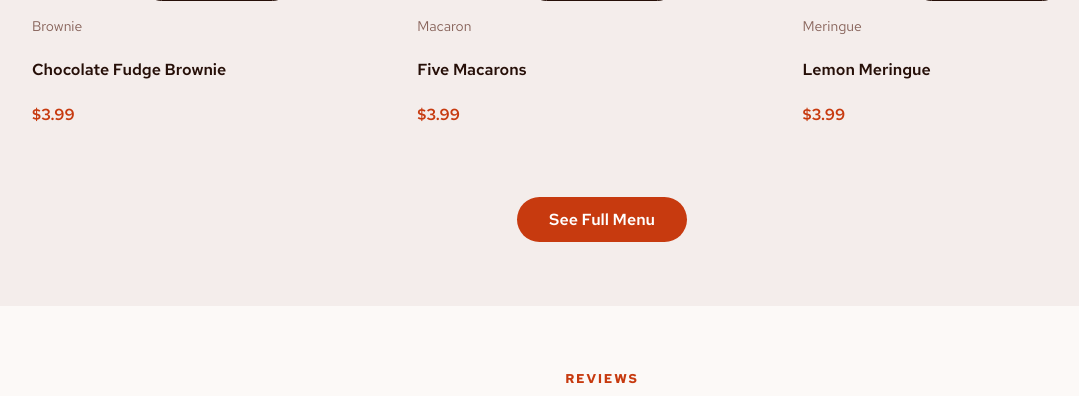
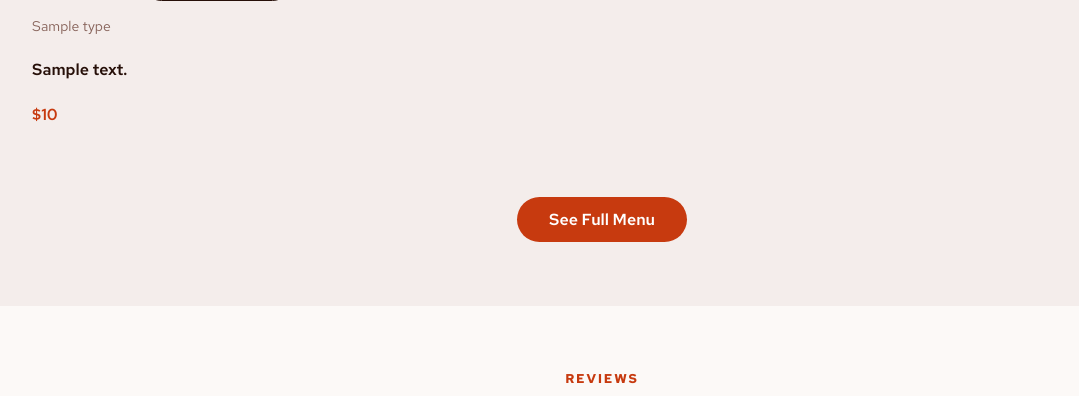
Before and after one commit to victorakins02/Django-Yellow-Crumble, a Django app: template myapp/templates/myapp/home.html in a window 1280 px wide. Shown: the part 1881-2277 px from the top of the page, without its empty margins (38-1117 px from the left). Run offline with Django 5.2, Linux system fonts and the light colour scheme; the template is opened without the code that fills it: most values are stand-ins (such as "Sample title", 1, 10 or a date in 2020).

Commit message:
Added images to Home page using jinja

```diff
--- a/myapp/templates/myapp/home.html
+++ b/myapp/templates/myapp/home.html
@@ -1,4 +1,5 @@
 {% extends "myapp/base.html" %}
+{% load static %}
 
 {% block title %}Home - Yellow Crumble{% endblock %}
 
@@ -73,49 +74,23 @@
       <!-- Reuses .grid-wrap and .grid-item from style.css -->
       <div class="featured-grid">
         <div class="grid-wrap">
-
+          {% for item in items %}
             <!-- Item 1 -->
             <article class="grid-item">
               <div class="button-container">
                 <figure class="image-box">
-                <img src="../images/image-brownie-desktop.jpg" alt="Chocolate Fudge Brownie">
+                  <img src="{% static 'myapp/images/' %}{{ item.image_name }}" alt="{{ item.name }}">
                   <span class="badge">⭐ Fan Favourites</span>
                 </figure>
-              <a href="index.html" class="add-to-cart-button">View on Menu</a>
+                <a href="{% url 'index' %}" class="add-to-cart-button">View on Menu</a>
               </div>
-            <div class="item-type">Brownie</div>
-            <h3 class="third-header">Chocolate Fudge Brownie</h3>
-            <div class="item-price">$3.99</div>
+              <div class="item-type">{{ item.type }}</div>
+              <h3 class="third-header">{{ item.description }}</h3>
+              <div class="item-price">${{ item.price }}</div>
             </article>
-
-          <!-- Item 2 -->
-          <article class="grid-item">
-            <div class="button-container">
-              <figure class="image-box">
-                <img src="../images/image-macaron-desktop.jpg" alt="Five Macarons">
-                <span class="badge">🔥 Popular</span>
-              </figure>
-              <a href="index.html" class="add-to-cart-button">View on Menu</a>
-            </div>
-            <div class="item-type">Macaron</div>
-            <h3 class="third-header">Five Macarons</h3>
-            <div class="item-price">$3.99</div>
-          </article>
-
-          <!-- Item 3 -->
-          <article class="grid-item">
-            <div class="button-container">
-              <figure class="image-box">
-                <img src="../images/image-meringue-desktop.jpg" alt="Lemon Meringue">
-                <span class="badge">✨ New</span>
-              </figure>
-              <a href="index.html" class="add-to-cart-button">View on Menu</a>
-            </div>
-            <div class="item-type">Meringue</div>
-            <h3 class="third-header">Lemon Meringue</h3>
-            <div class="item-price">$3.99</div>
-          </article>
-
+            {% empty %}
+            <p>No featured items available.</p>
+          {% endfor %}
         </div>
       </div>
 
```
Also changed, not shown: myapp/views.py (+2 -5 lines). Lines whose indentation alone changed are shown as unchanged.
